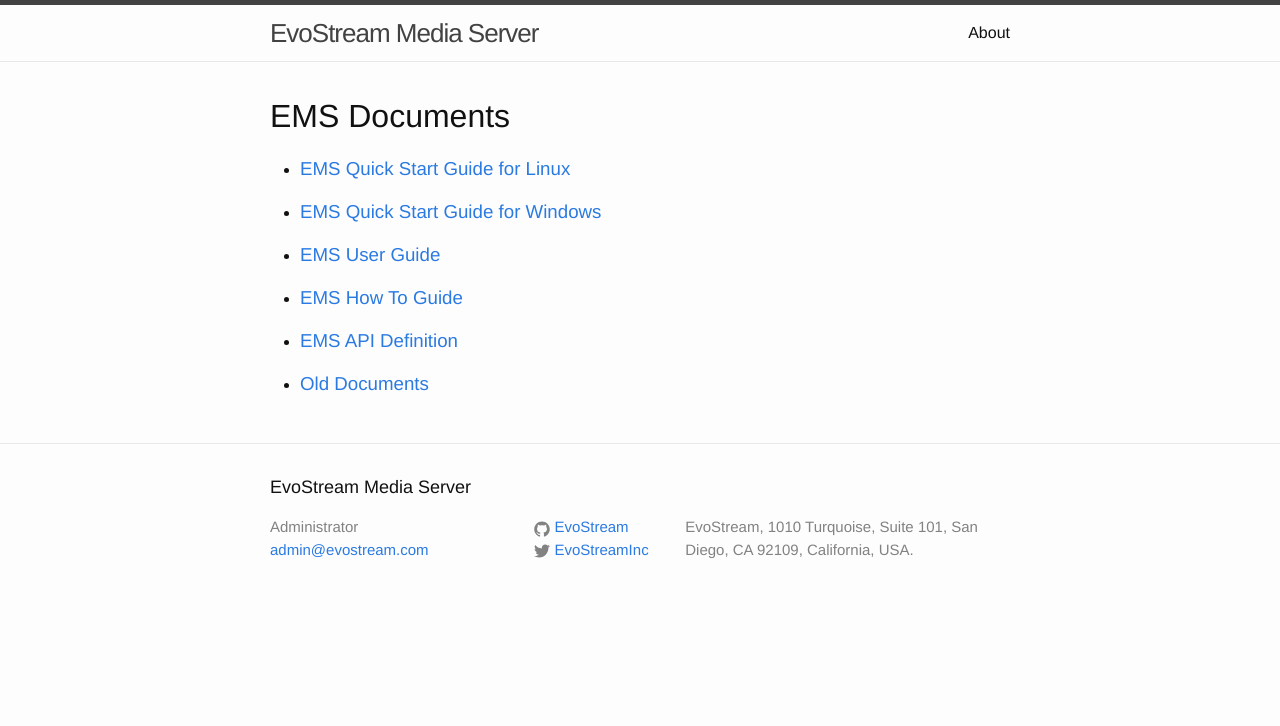
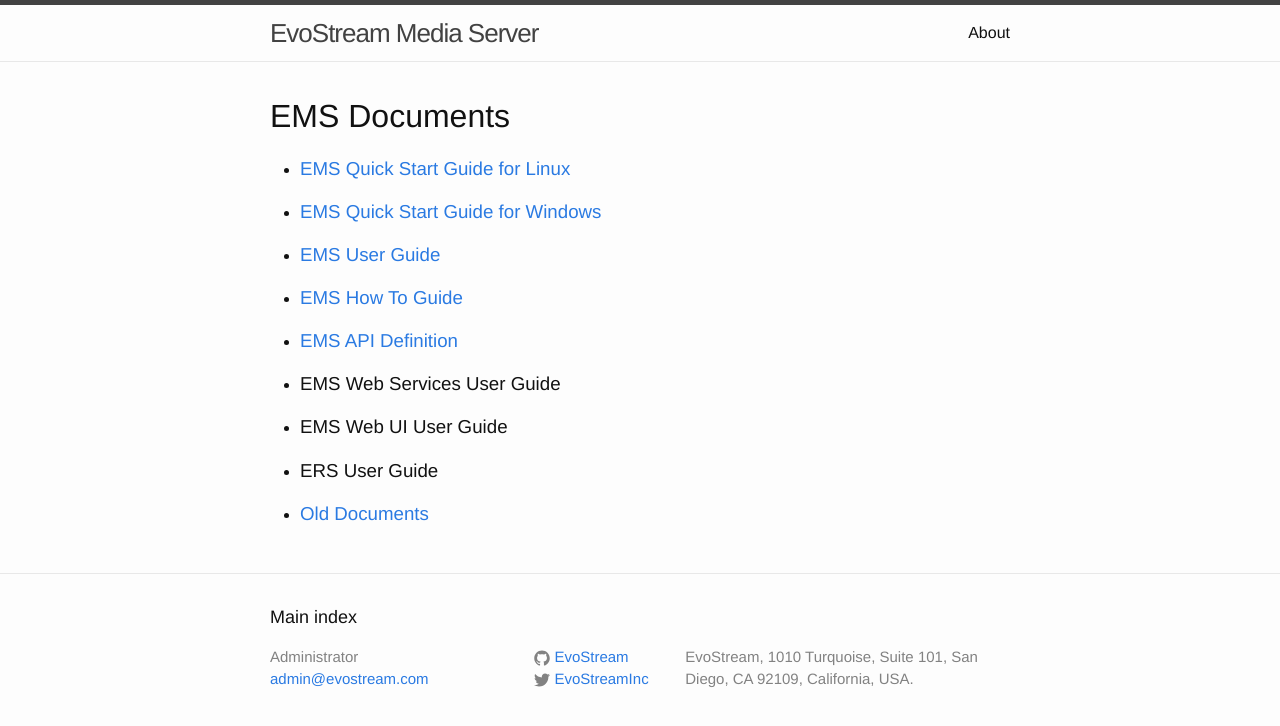
Before and after one commit to EvoStream/EvoStream.github.io, a Jekyll site: the page built from index.html, in a window 1280 px wide. Shown: the top 726 px of the page. Built offline with Jekyll 4.4.1, drawn with Linux system fonts in a browser that asks for light colours.

Commit message:
Update config, footer, index

```diff
--- a/_config.yml
+++ b/_config.yml
@@ -7,6 +7,7 @@
 
 # Site settings
 title: EvoStream Media Server
+home: Main index
 email_name: Administrator
 email: admin@evostream.com
 description: > # this means to ignore newlines until "baseurl:"
--- a/_includes/footer.html
+++ b/_includes/footer.html
@@ -2,7 +2,7 @@
 
   <div class="wrapper">
 
-    <h2 class="footer-heading">{{ site.title }}</h2>
+    <h2 class="footer-heading">{{ site.home }}</h2>
 
     <div class="footer-col-wrapper">
       <div class="footer-col footer-col-1">
--- a/index.html
+++ b/index.html
@@ -12,6 +12,9 @@
     <li><h3><a href="http://evostream.github.io/ems_user_guide/table_of_contents/">EMS User Guide</a></h3></li>
     <li><h3><a href="https://evostream.github.io/ems_how_to_guide/table_of_contents/">EMS How To Guide</a></h3></li>
     <li><h3><a href="https://evostream.github.io/ems_api_definition/table_of_contents/">EMS API Definition</a></h3></li>
+    <li><h3>EMS Web Services User Guide</h3></li>
+    <li><h3>EMS Web UI User Guide</h3></li>
+    <li><h3>ERS User Guide</h3></li>
     <li><h3><a href="index_old.html">Old Documents</a></h3></li>
   </ul>
 
```
